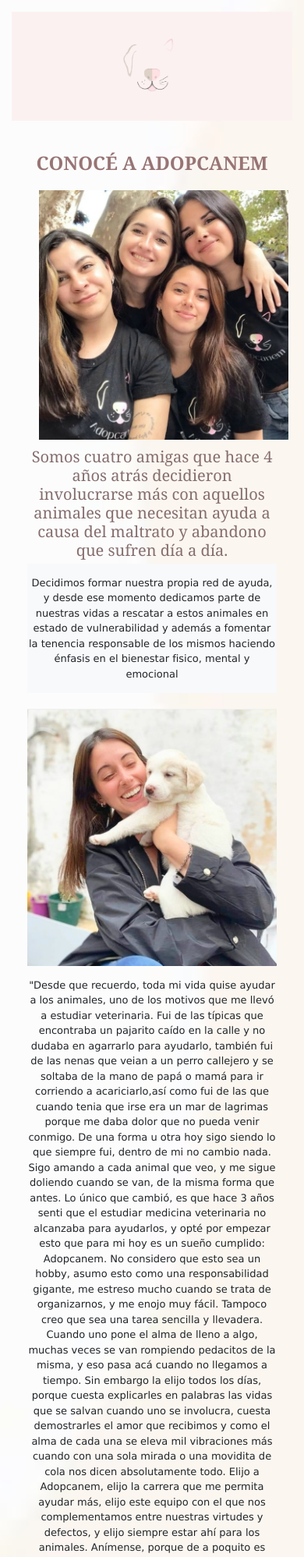
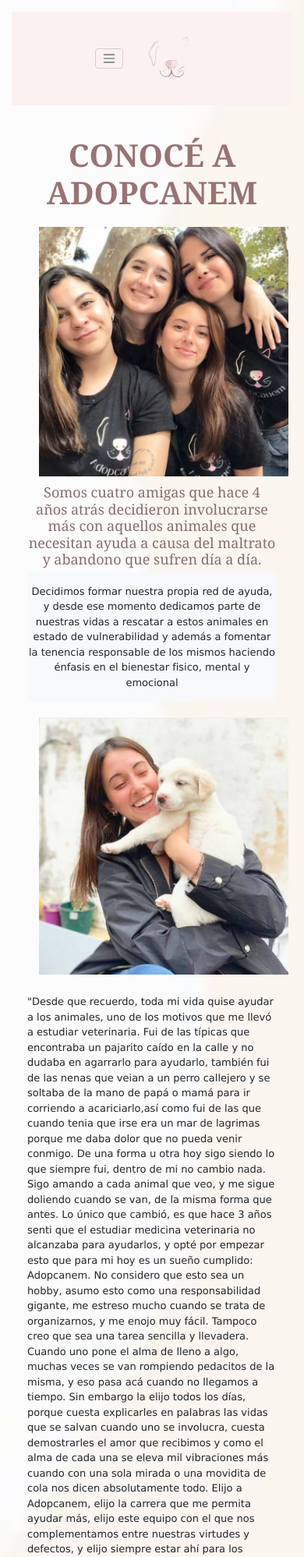
Before and after one commit to victoriadamico/github, a website: page index.html in a window 390 px wide. Shown: the top 1997 px of the page at 78% size. Drawn offline with nearby package versions, Linux system fonts and the light colour scheme.

Commit message:
subiendo archivos por primera vez

```diff
--- a/css/estilos.css
+++ b/css/estilos.css
@@ -109,24 +109,42 @@
 .dropdownItem{
     font-family: Georgia, 'Times New Roman', Times, serif; font-size: 15px
 }
-@media screen and (max-width: 768px){}
+@media (max-width: 767px) {
     body {
         font-size: 16px;
     }
+
     h1 {
-        font-size: 24px;
-        margin: 10px;
+        font-size: 40px;
+    }
+
+    h2 {
+        font-size: 18px;
+    }
+
+    h3 {
+        font-size: 22px;
+    }
+
+    .logoImg {
+        width: 80px;
+        height: 80px;
+        margin-right: 15px;
     }
     .textoImagen {
         flex-direction: column;
-        align-items: center;
-        margin: 10px 0;
+        align-items: flex-start;
+        margin-left: 0;
     }
 
     .textoImagen img {
         max-width: 100%;
-        margin: 0;
+        margin-right: 0;
+        margin-bottom: 10px;
     }
-    .textoImagen p {
-        text-align: center;
+
+    .alinearTexto {
+        flex: 0;
+        margin-left: 0;
+        text-align: left;
     }
--- a/index.html
+++ b/index.html
@@ -12,7 +12,10 @@
     <header>
       <nav class="navbar navbar-expand-lg bgRose">
         <div class="container-fluid">
-              <div class="collapse navbar-collapse menu" id="navbarSupportedContent">
+            <button class="navbar-toggler" type="button" data-bs-toggle="collapse" data-bs-target="#navbarSupportedContent" aria-controls="navbarSupportedContent" aria-expanded="false" aria-label="Toggle navigation">
+                <span class="navbar-toggler-icon"></span>
+            </button>
+            <div class="collapse navbar-collapse" id="navbarSupportedContent">
                 <ul class="navbar-nav me-auto mb-2 mb-lg-0">
                     <li class="nav-item">
                         <a class="nav-link active" aria-current="page" href="index.html">Inicio</a>
@@ -39,6 +42,7 @@
             </div>
         </div>
     </nav>
+
     <img class="logoImg" src="mutimedia/logo-removebg-preview.png" alt="logo" >
     </header>
 <main>
```
Also changed, not shown: paginas/Adopta.html (+4 -1 lines), paginas/Contacto.html (+4 -1 lines), paginas/Historias.html (+4 -1 lines), paginas/Sumate.html (+4 -1 lines). Lines whose indentation alone changed are shown as unchanged.
